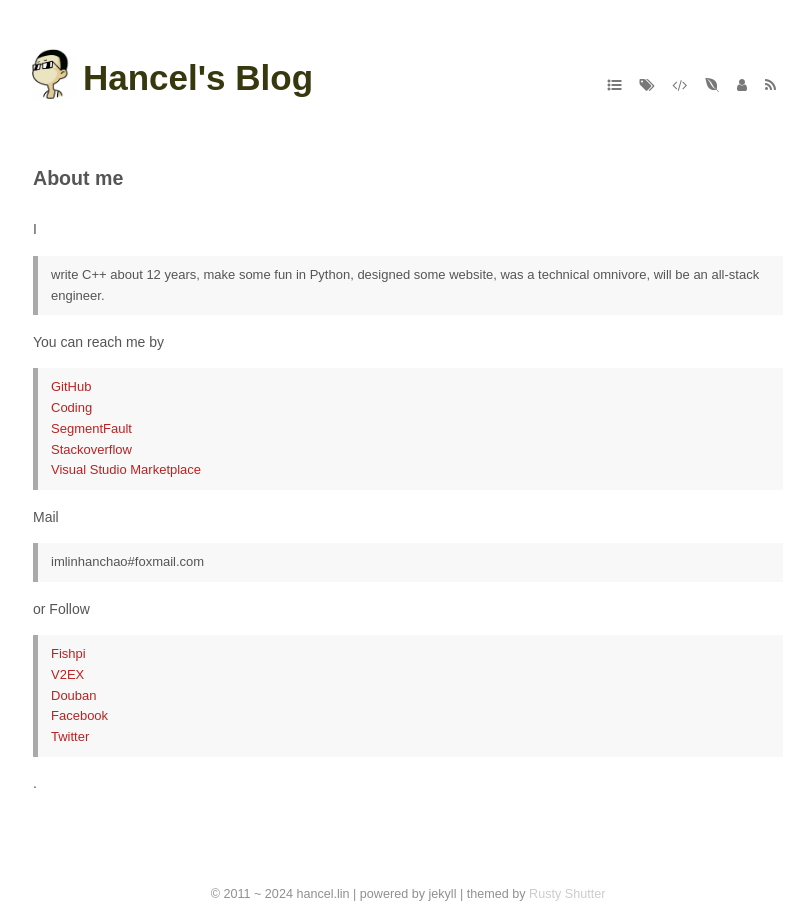
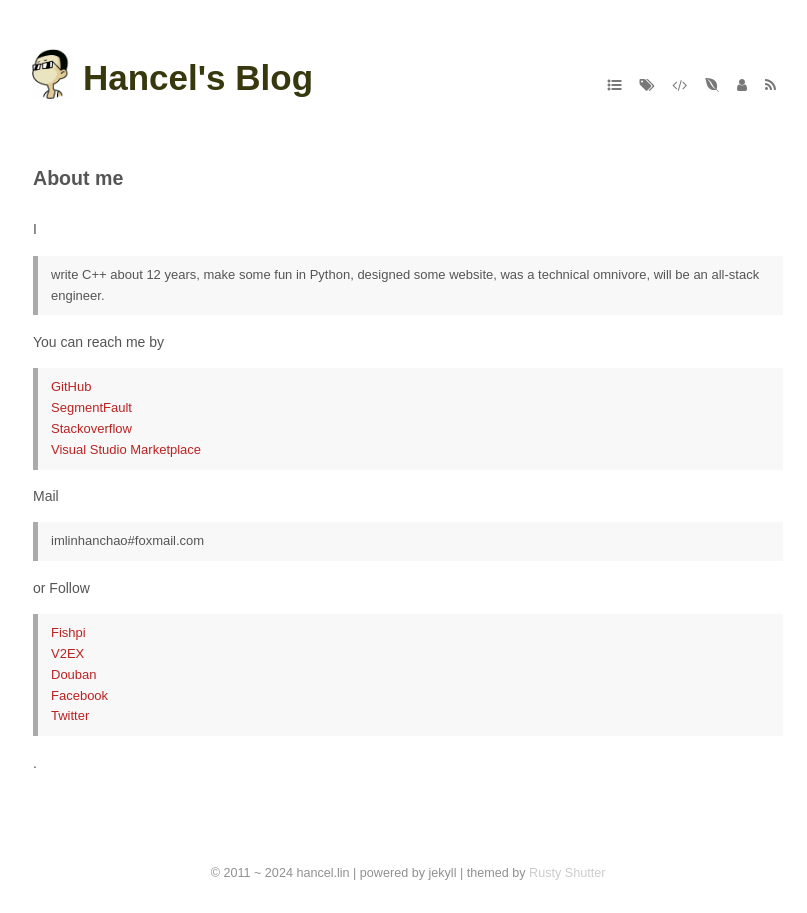
Before and after one commit to imlinhanchao/imlinhanchao, a Jekyll site: the page built from about.markdown, in a window 1280 px wide. Shown: the whole page, without its empty margins (232-1039 px from the left). Built offline with Jekyll 4.4.1, drawn with Linux system fonts in a browser that asks for light colours.

Commit message:
📃 docs: 移除失效链接

```diff
--- a/about.markdown
+++ b/about.markdown
@@ -10,7 +10,6 @@ I
 You can reach me by
 
 > [GitHub](https://github.com/imlinhanchao)
-> [Coding](https://coding.net/u/imlinhanchao)
 > [SegmentFault](https://segmentfault.com/u/imlinhanchao)
 > [Stackoverflow](https://stackoverflow.com/users/4123782)
 > [Visual Studio Marketplace](https://marketplace.visualstudio.com/publishers/hancel)
```
